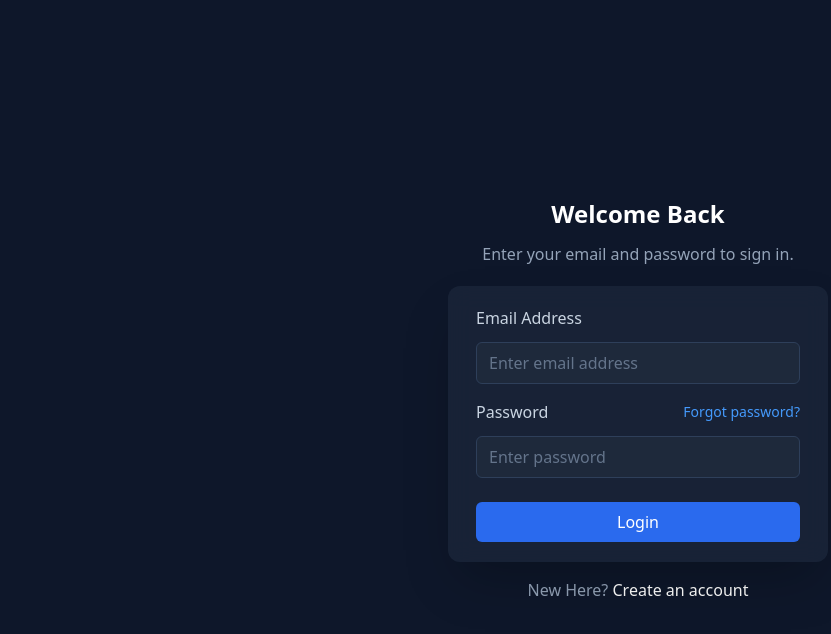
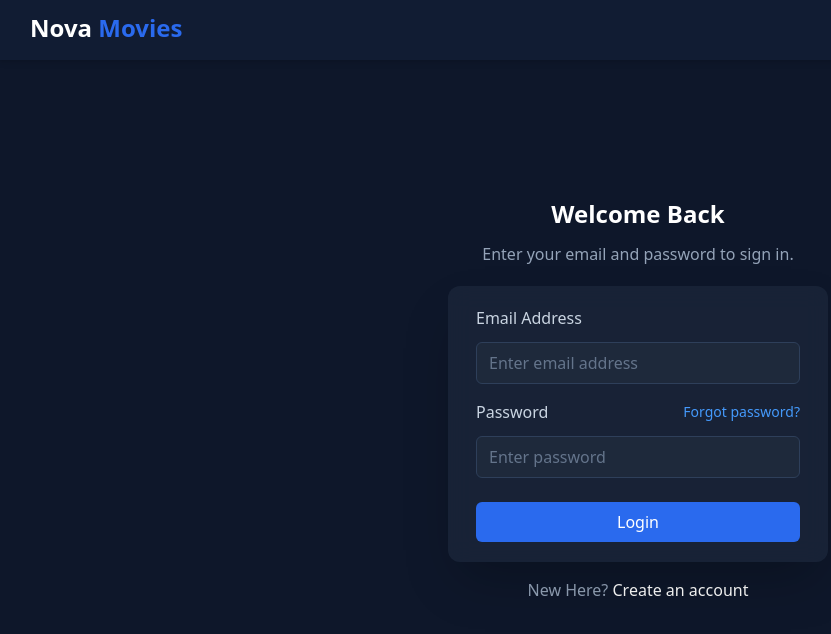
Before and after one commit to ghousSania/netflix-react-firebase, a React (Vite) app: page /login in a window 1280 px wide. Shown: the top 634 px of the page, without its empty margins (2-833 px from the left). Built offline with nearby package versions, Linux system fonts and the light colour scheme; no server answers.

Commit message:
refactor: integrate Header into auth layout and fix padding alignment

```diff
--- a/src/components/Header.jsx
+++ b/src/components/Header.jsx
@@ -7,7 +7,7 @@ import { clearUser } from "../store/authSlice";
 import { signOut } from "firebase/auth";
 import { auth } from "../services/firebase";
 
-const Header = () => {
+const Header = ({ variant = "app" }) => {
   const dispatch = useDispatch();
   const navigate = useNavigate();
   const location = useLocation();
@@ -69,6 +69,7 @@ const Header = () => {
           </div>
 
           {/* RIGHT SIDE */}
+          {variant === "app" && (
             <div className="flex items-center gap-5 relative" ref={dropdownRef}>
               {/* SEARCH */}
               <FiSearch
@@ -84,7 +85,6 @@ const Header = () => {
                 {initials}
               </div>
 
-            {/* DROPDOWN */}
               {open && (
                 <div className="absolute right-0 top-12 w-32 bg-[#1b2545] rounded-md shadow-lg overflow-hidden">
                   <button
@@ -96,6 +96,7 @@ const Header = () => {
                 </div>
               )}
             </div>
+          )}
         </div>
       </Container>
     </header>
--- a/src/components/MovieCard.jsx
+++ b/src/components/MovieCard.jsx
@@ -11,7 +11,7 @@ const MovieCard = ({ movie, onClick }) => {
   return (
     <div
       onClick={onClick}
-      className="w-full mx-auto mt-5 snap-item shrink-0 cursor-pointer hover:scale-105 transition"
+      className="w-full mx-auto mt-3 snap-item shrink-0 cursor-pointer hover:scale-105 transition"
     >
       {/* IMAGE */}
       <div className="relative w-full aspect-2/3 rounded-lg overflow-hidden bg-[#0e172a]">
--- a/src/components/auth/AuthLayout.jsx
+++ b/src/components/auth/AuthLayout.jsx
@@ -1,6 +1,6 @@
 const AuthLayout = ({ title, subTitle, children }) => {
   return (
-    <div className="flex justify-center items-center bg-(--bg) min-h-screen py-15">
+    <div className="flex justify-center items-center bg-(--bg) min-h-screen py-25 px-5">
       <div className=" w-full max-w-95 ">
         <h2 className="text-center text-(--text-primary) font-bold text-2xl">
           {title}
--- a/src/pages/ForgotPassword.jsx
+++ b/src/pages/ForgotPassword.jsx
@@ -13,6 +13,7 @@ import { authFail, clearAuthError } from "../store/authSlice";
 import Button from "../components/Button";
 import { useNavigate } from "react-router-dom";
 import usePageTitle from "../utils/usePageTitle";
+import Header from "../components/Header";
 const ForgotPassword = () => {
   const dispatch = useDispatch();
   const navigate = useNavigate();
@@ -50,6 +51,8 @@ const ForgotPassword = () => {
     }
   };
   return !success ? (
+    <>
+      <Header variant="auth" />
       <AuthLayout
         title="Reset Password"
         subTitle="Enter your email to receive a reset link."
@@ -68,7 +71,9 @@ const ForgotPassword = () => {
               }}
             />
             {errors.email && <FieldError message={errors.email} />}
-          {authError && <FormError message={getAuthErrorMessage(authError)} />}
+            {authError && (
+              <FormError message={getAuthErrorMessage(authError)} />
+            )}
           </div>
 
           <Button type="submit" fullWidth loading={submitting} className="mt-2">
@@ -76,6 +81,7 @@ const ForgotPassword = () => {
           </Button>
         </AuthForm>
       </AuthLayout>
+    </>
   ) : (
     // success state
     <AuthLayout title="Check your inbox">
--- a/src/pages/Login.jsx
+++ b/src/pages/Login.jsx
@@ -13,6 +13,7 @@ import FieldError from "../components/auth/FieldError";
 import FormError from "../components/auth/FormError";
 import { validateAuthForm } from "../utils/validateAuthForm";
 import usePageTitle from "../utils/usePageTitle";
+import Header from "../components/Header";
 const Login = () => {
   const dispatch = useDispatch();
   const { isAuthenticated, authError } = useSelector((state) => state.auth);
@@ -60,6 +61,8 @@ const Login = () => {
     return <Navigate to="/" replace />;
   }
   return (
+    <>
+      <Header variant="auth" />
       <AuthLayout
         title="Welcome Back"
         subTitle="Enter your email and password to sign in."
@@ -117,6 +120,7 @@ const Login = () => {
           </Link>
         </p>
       </AuthLayout>
+    </>
   );
 };
 
--- a/src/pages/SearchPage.jsx
+++ b/src/pages/SearchPage.jsx
@@ -51,7 +51,7 @@ const SearchPage = () => {
   };
   return (
     <Container>
-      <div className="min-h-screen px-4 py-10 mx-auto text-(--text-primary)">
+      <div className="min-h-screen px-0 py-10 mx-auto text-(--text-primary)">
         <h1 className="text-2xl sm:text-3xl md:text-4xl font-bold text-center mb-6 sm:mb-8">
           What's your story today?
         </h1>
--- a/src/pages/Signup.jsx
+++ b/src/pages/Signup.jsx
@@ -13,7 +13,7 @@ import FieldError from "../components/auth/FieldError";
 import FormError from "../components/auth/FormError";
 import { validateAuthForm } from "../utils/validateAuthForm";
 import usePageTitle from "../utils/usePageTitle";
-
+import Header from "../components/Header";
 const Signup = () => {
   const dispatch = useDispatch();
 
@@ -71,6 +71,8 @@ const Signup = () => {
     return <Navigate to="/" replace />;
   }
   return (
+    <>
+      <Header variant="auth" />
       <AuthLayout
         title="Create an account"
         subTitle="Create an account and start watching today."
@@ -160,6 +162,7 @@ const Signup = () => {
           </Link>
         </p>
       </AuthLayout>
+    </>
   );
 };
 
```
Lines whose indentation alone changed are shown as unchanged.
